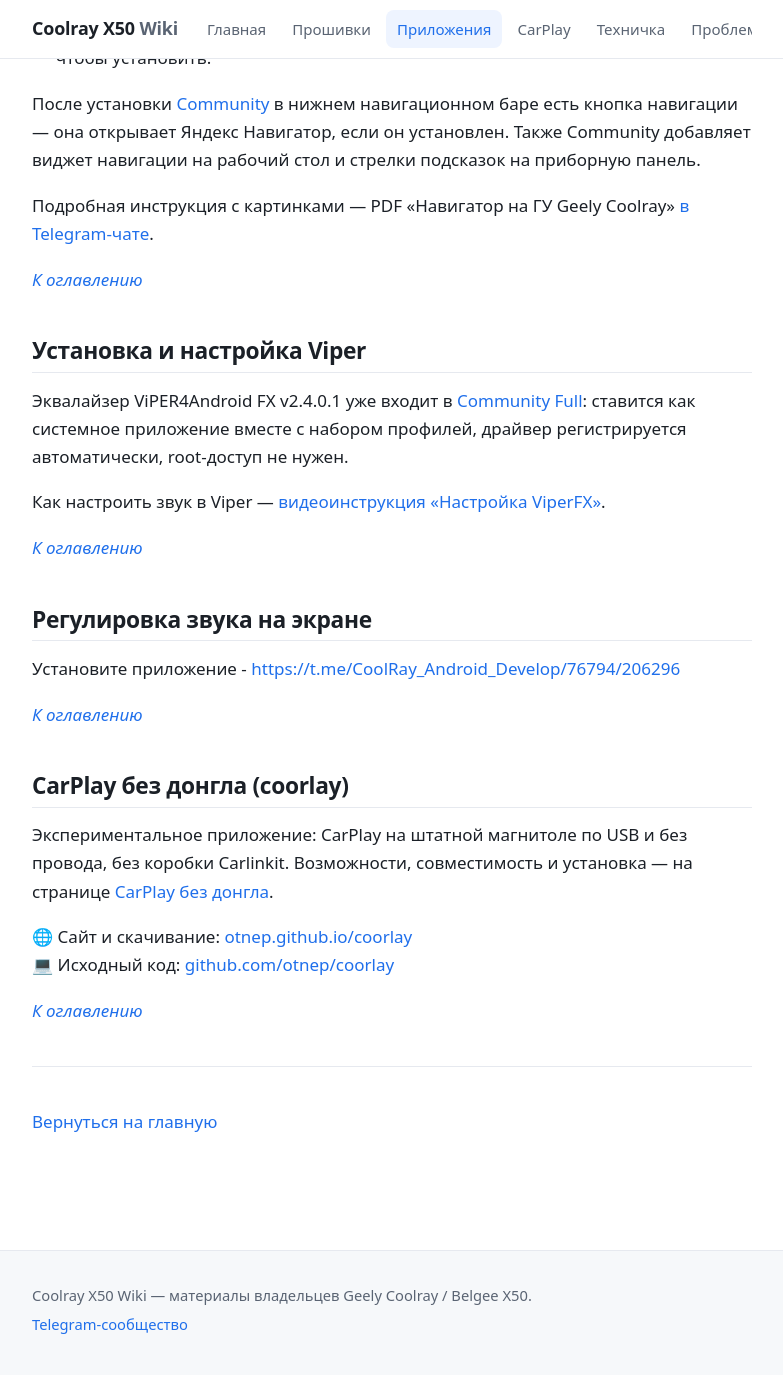
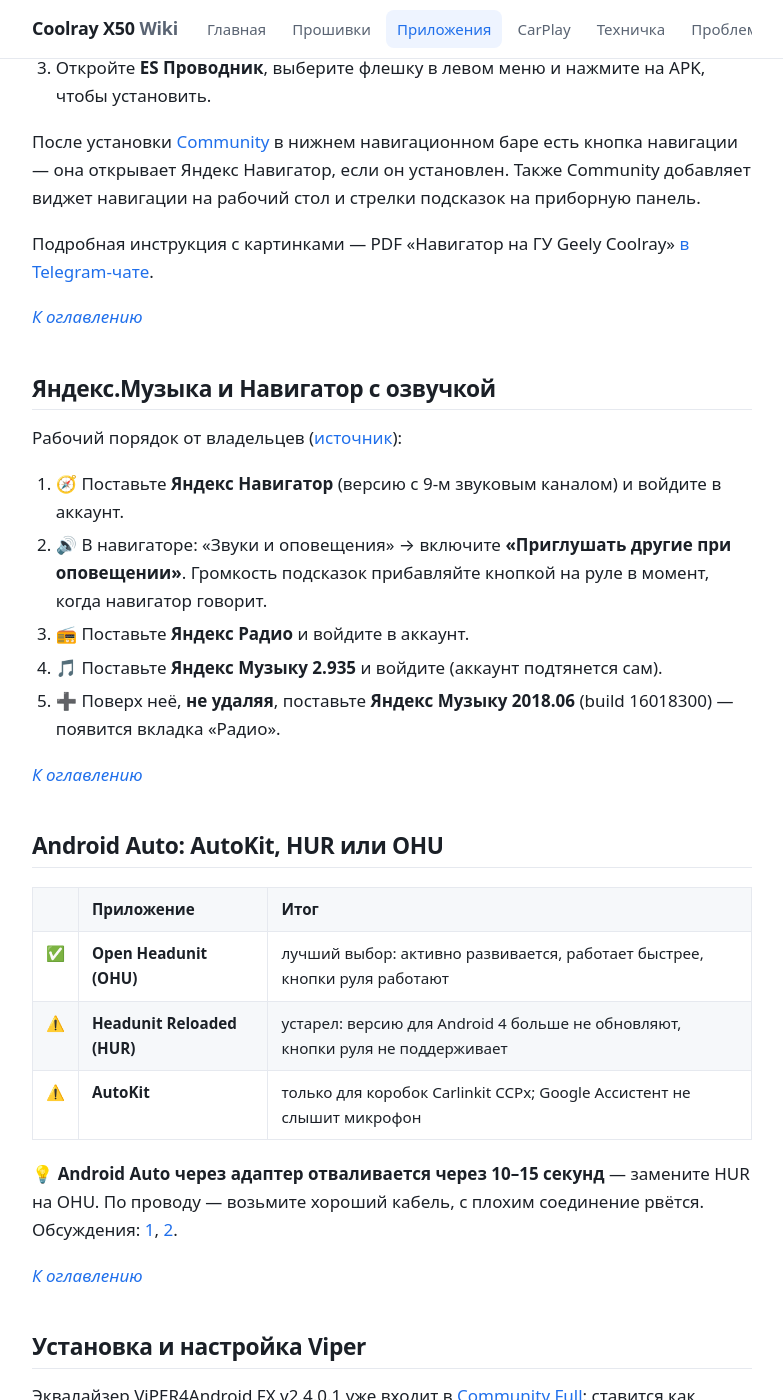
Before and after one commit to qttc/qttc.github.io, a Jekyll site: the page built from pages/apps.md, in a window 1280 px wide and 1400 px high, scrolled down 734 px. Shown: the whole window, without its empty margins (248-1031 px from the left). Built offline with Jekyll 4.4.1, drawn with Linux system fonts in a browser that asks for light colours; before the commit the page ends 2109 px from its top, so only the background shows below that; some of the changed text lies outside the part shown.

Commit message:
Из чата: FAQ coorlay, бензин 92, проверка оригинальности масла, Android Auto OHU/HUR/AutoKit, Яндекс.Музыка и Навигатор

```diff
--- a/pages/apps.md
+++ b/pages/apps.md
@@ -2,13 +2,13 @@
 title: "Приложения для ГУ Geely Coolray / Belgee X50"
 layout: page
 permalink: /pages/apps/
-description: "Полезные приложения для головного устройства: навигатор, Viper, регулировка звука, CarPlay без донгла. Короткие инструкции по установке и настройке APK."
+description: "Приложения для ГУ Geely Coolray / Belgee X50: Яндекс Навигатор и Музыка, Android Auto (OHU, HUR, AutoKit), Viper, CarPlay без донгла — установка и настройка."
 image: /assets/logo.png
 ---
 
 # Приложения для ГУ Geely Coolray / Belgee X50
 
-Подборка проверенных приложений для повседневного пользования: как поставить навигатор, где включить и настроить Viper, как быстро отрегулировать звук на экране.
+Подборка проверенных приложений: навигатор и Яндекс.Музыка, Android Auto, Viper, регулировка звука и CarPlay без коробки.
 
 <nav class="toc" id="оглавление" markdown="1">
 ## Оглавление
@@ -28,6 +28,30 @@
 После установки [Community](/pages/community/) в нижнем навигационном баре есть кнопка навигации — она открывает Яндекс Навигатор, если он установлен. Также Community добавляет виджет навигации на рабочий стол и стрелки подсказок на приборную панель.
 
 Подробная инструкция с картинками — PDF «Навигатор на ГУ Geely Coolray» [в Telegram-чате](https://t.me/CoolRay_Android_Develop/60764/119085).
+
+_[К оглавлению](#оглавление)_
+
+## Яндекс.Музыка и Навигатор с озвучкой
+
+Рабочий порядок от владельцев ([источник](https://t.me/CoolRay_Android_Develop/461666)):
+
+1. 🧭 Поставьте **Яндекс Навигатор** (версию с 9-м звуковым каналом) и войдите в аккаунт.
+2. 🔊 В навигаторе: «Звуки и оповещения» → включите **«Приглушать другие при оповещении»**. Громкость подсказок прибавляйте кнопкой на руле в момент, когда навигатор говорит.
+3. 📻 Поставьте **Яндекс Радио** и войдите в аккаунт.
+4. 🎵 Поставьте **Яндекс Музыку 2.935** и войдите (аккаунт подтянется сам).
+5. ➕ Поверх неё, **не удаляя**, поставьте **Яндекс Музыку 2018.06** (build 16018300) — появится вкладка «Радио».
+
+_[К оглавлению](#оглавление)_
+
+## Android Auto: AutoKit, HUR или OHU
+
+| | Приложение | Итог |
+| --- | --- | --- |
+| ✅ | **Open Headunit (OHU)** | лучший выбор: активно развивается, работает быстрее, кнопки руля работают |
+| ⚠️ | **Headunit Reloaded (HUR)** | устарел: версию для Android 4 больше не обновляют, кнопки руля не поддерживает |
+| ⚠️ | **AutoKit** | только для коробок Carlinkit CCPx; Google Ассистент не слышит микрофон |
+
+💡 **Android Auto через адаптер отваливается через 10–15 секунд** — замените HUR на OHU. По проводу — возьмите хороший кабель, с плохим соединение рвётся. Обсуждения: [1](https://t.me/CoolRay_Android_Develop/462245), [2](https://t.me/CoolRay_Android_Develop/463382).
 
 _[К оглавлению](#оглавление)_
 
```
Also changed, not shown: pages/carplay-no-dongle.md (+13 -0 lines), pages/oil.md (+12 -0 lines).
